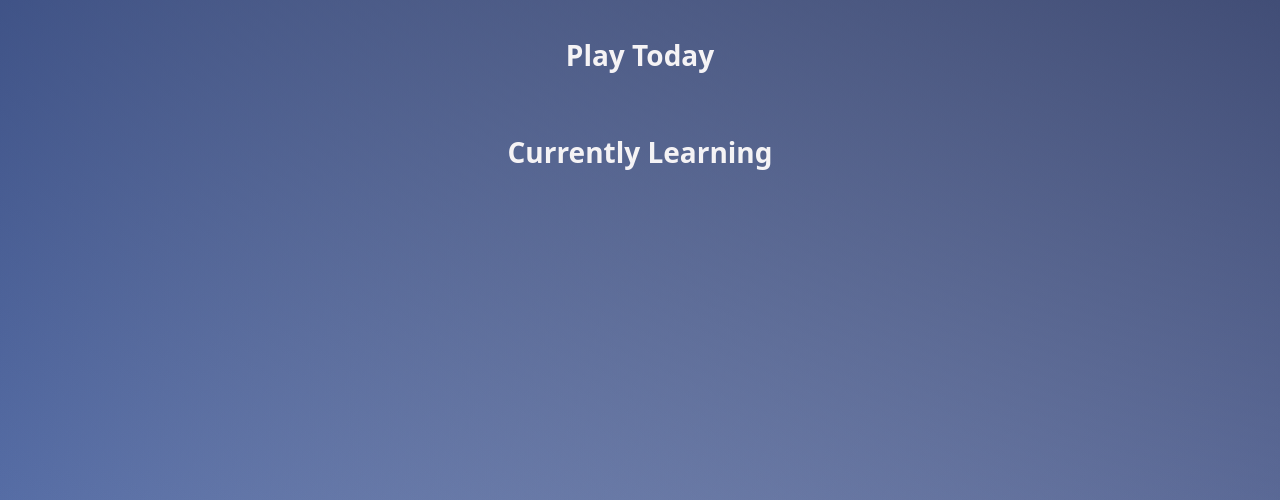
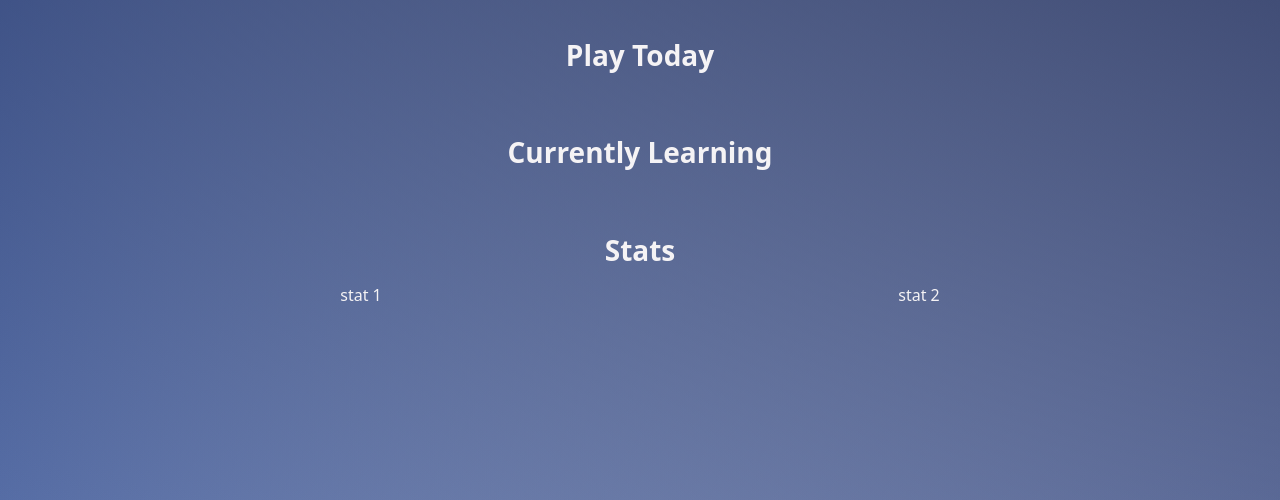
Before and after one commit to paulohenrique-gh/repertoire-manager, a Flask app: template templates/index.html in a window 1280 px wide. Shown: the part 217-717 px from the top of the page. Run offline with Flask 3, Linux system fonts and the light colour scheme; the template is opened without the code that fills it, so the values that code supplies are empty; some web fonts are replaced.

Commit message:
stats section

```diff
--- a/templates/index.html
+++ b/templates/index.html
@@ -77,10 +77,20 @@
                             </div>
                         </a>
                     {% endfor %}
-                {% else %}
-
                 {% endif %}
             </div>
         </div>
     </section>
+
+    <section class="container mt-5">
+        <h1 class="mb-3 d-block px-5 fw-bolder">Stats</h1>
+        <div class="row">
+            <div class="col-md-6">
+                stat 1
+            </div>
+            <div class="col-md-6">
+                stat 2
+            </div>
+        </div>
+    </section>
 {% endblock %}
```
Also changed, not shown: README.md.
